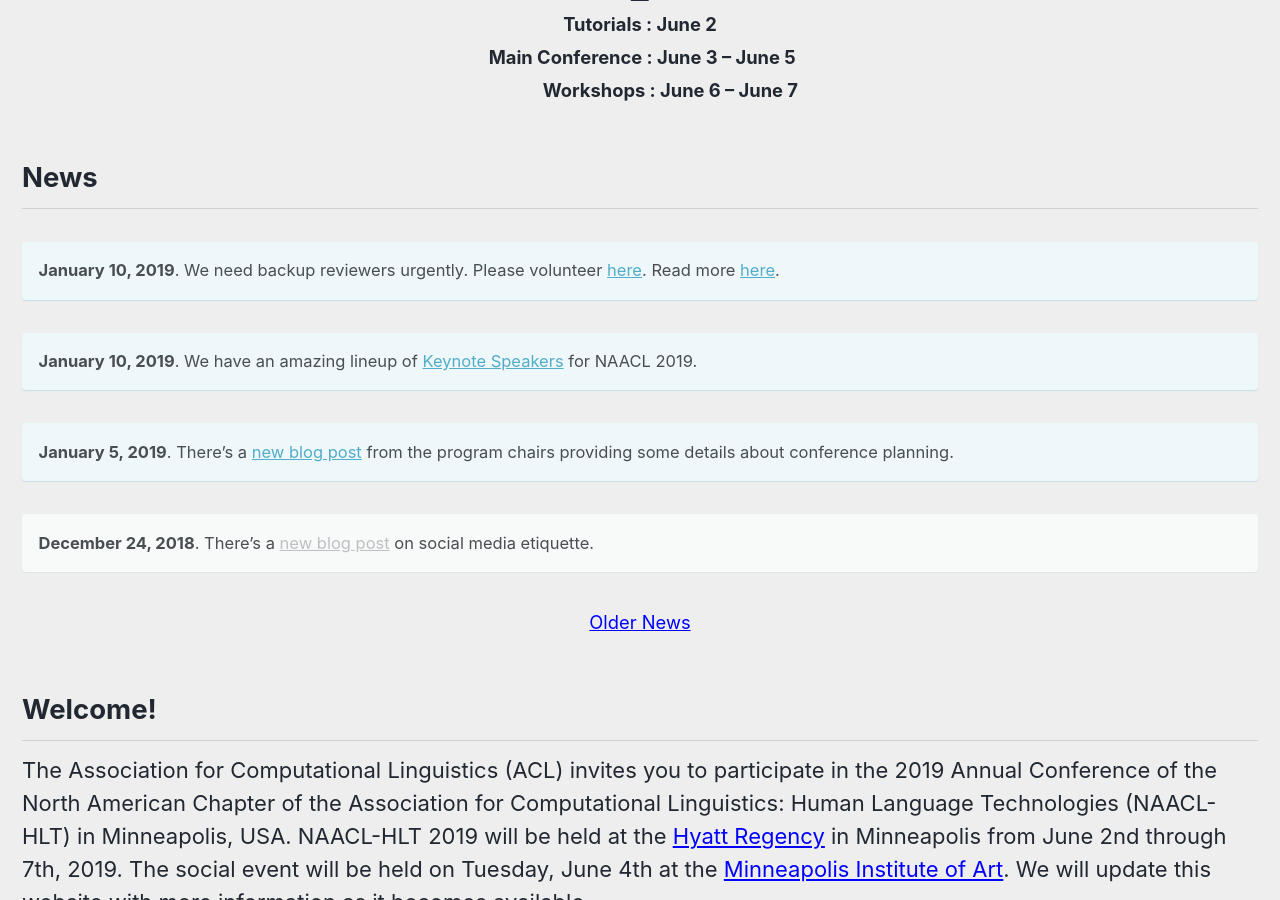
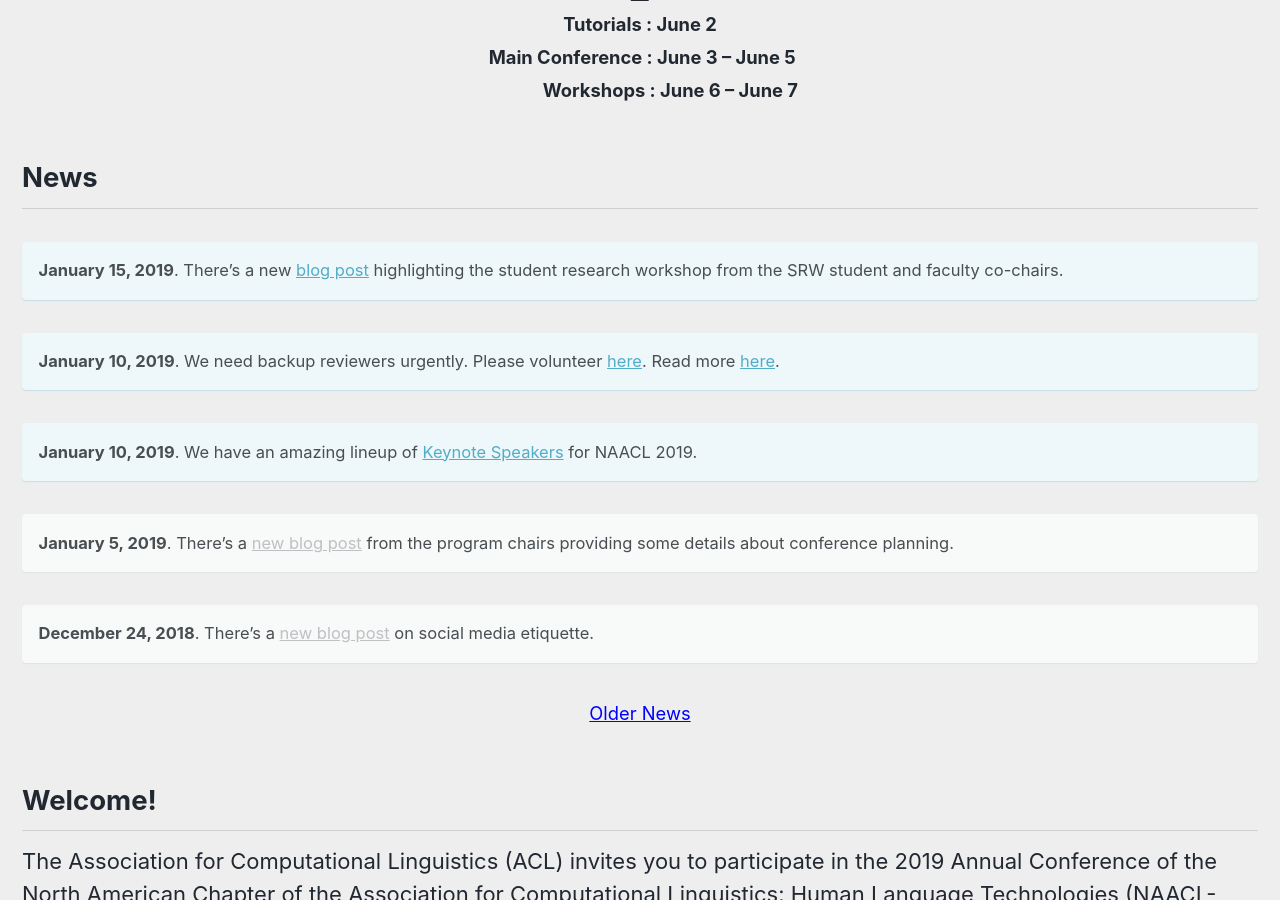
Before and after one commit to naacl-org/naacl-2021-website, a Jekyll site: the page built from _pages/home.md, in a window 1280 px wide and 900 px high, scrolled down 537 px. Built offline with Jekyll 4.4.1, drawn with Linux system fonts in a browser that asks for light colours; nearby versions of some CDN libraries.

Commit message:
Add news item for SRW blog post.

```diff
--- a/_pages/home.md
+++ b/_pages/home.md
@@ -16,15 +16,17 @@
 
 <h2>News</h2>
 
+**January 15, 2019**. There's a new [blog post](/blog/spotlight-on-srw/) highlighting the student research workshop from the SRW student and faculty co-chairs.
+{: .notice--info}
+
 **January 10, 2019**. We need backup reviewers urgently. Please volunteer [here](https://docs.google.com/forms/d/e/1FAIpQLSe1LjaTCcEgVONMC-e-WvB03dSH0m4ewPSvxJxu_do-RrRl9Q/viewform). Read more [here](/blog/call-for-backup-reviewers/).
 {: .notice--info}
-
 
 **January 10, 2019**. We have an amazing lineup of [Keynote Speakers](/program/keynotes/) for NAACL 2019.
 {: .notice--info}
 
 **January 5, 2019**. There's a [new blog post](/blog/from-the-ground-up) from the program chairs providing some details about conference planning.
-{: .notice--info}
+{: .notice}
 
 **December 24, 2018**. There's a [new blog post](/blog/social-media-etiquette) on social media etiquette.
 {: .notice}
```
